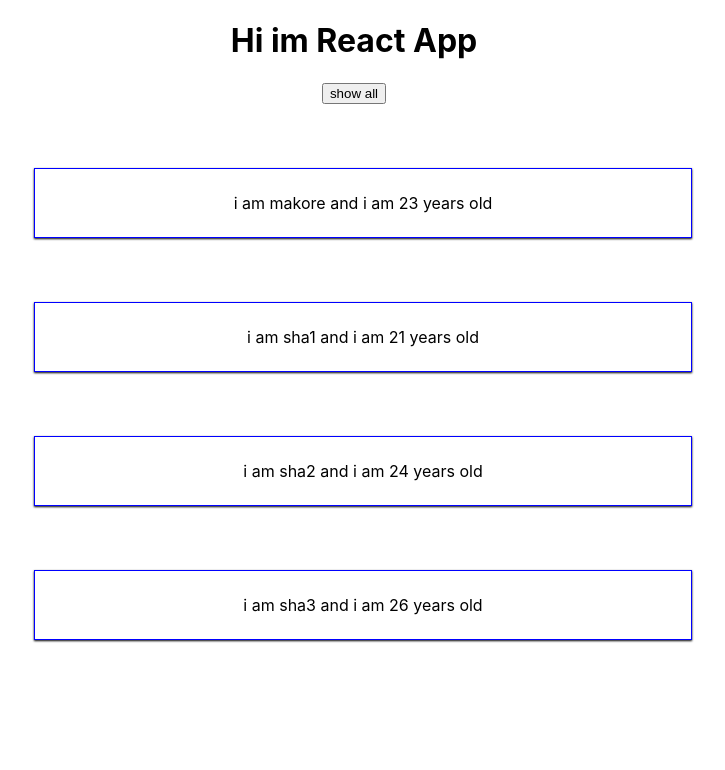
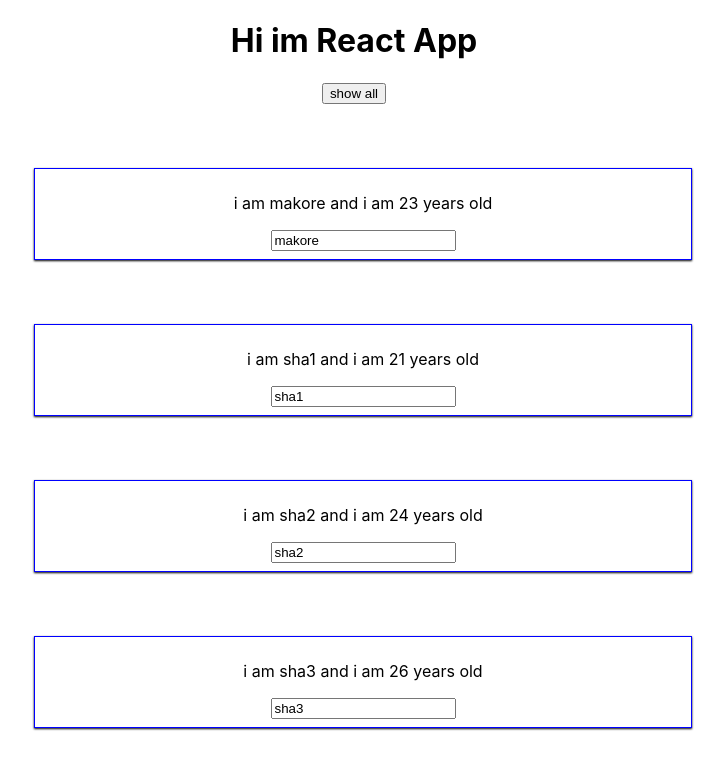
Before and after one commit to shaico92/reactBeginner, a React (Create React App) app: page / in a window 1280 px wide. Both pictures are taken after a click on the button "show all". Shown: the top 770 px of the page, without its empty margins (286-1011 px from the left). Built offline with nearby package versions, Linux system fonts and the light colour scheme.

Commit message:
this is with list

```diff
--- a/src/App.js
+++ b/src/App.js
@@ -6,29 +6,15 @@ import Person from './Person/Person';
 
 
 class App extends Component  {
-  /*
-  const [ personsProps, setPersonsState ] = useState({
-    showPersons : false,
-  persons: [
-      {name: 'makore', age :23},
-      {name: 'sha1', age :21},
-      {name: 'sha2', age :24},
-      {name: 'sha3', age :26}
 
-  ]
-
-
-
-  });
-*/
 
 state = {
   showPersons : false,
 persons: [
-    {name: 'makore', age :23},
-    {name: 'sha1', age :21},
-    {name: 'sha2', age :24},
-    {name: 'sha3', age :26}
+    {id : 'segma1',name: 'makore', age :23},
+    {id : 'segma2',name: 'sha1', age :21},
+    {id : 'segma3',name: 'sha2', age :24},
+    {id : 'segma4',name: 'sha3', age :26}
 
 ]
 
@@ -37,50 +23,6 @@ persons: [
 }
 
 
-
-/*
- switchnNmeHandler = ()=>{
-      if (personsProps.changed===false) {
-        setPersonsState({
-
-          changed : true,
-          persons: [
-          {name: 'Newmakore', age :923},
-          {name: 'Newsha1', age :218},
-          {name: 'Newsha2', age :244},
-          {name: 'Newsha3', age :261}
-
-        ]
-
-
-        })
-      } else {
-        setPersonsState({
-
-          changed : false,
-          persons: [
-              {name: 'makore', age :23},
-              {name: 'sha1', age :21},
-              {name: 'sha2', age :24},
-              {name: 'sha3', age :26}
-
-          ]
-
-
-
-
-
-
-          //
-          })
-      }
-
-  // dont do this!!!! this.state.persons[0].name= 'newName';
-
-
-
-    }
-*/
 
 
 deletePersonHandler = (indexP)=>{
@@ -100,7 +42,27 @@ deletePersonHandler = (indexP)=>{
          this.setState({showPersons : !doesShow})
     }
 
+    nameChangedHandler = (event, id)=> {
+          const personIndex = this.state.persons.findIndex(p=>{
+            return p.id ===id;
 
+          });
+
+          const person = {
+            ...this.state.persons[personIndex]
+          };
+
+          //this is the same as lines 51-53
+          //const person = Object.assign({},this.state.persons[personIndex])
+
+          person.name = event.target.value;
+
+          const persons = [...this.state.persons];
+          persons[personIndex]=person;
+
+          this.setState({persons: persons});
+
+    }
 
 
 
@@ -129,6 +91,8 @@ render()
     click={()=>this.deletePersonHandler(index)}
       name= {person.name}
        age ={person.age}
+       key = {person.id}
+       changed={(event)=>this.nameChangedHandler(event, person.id)}
        />
   })}
 
@@ -153,55 +117,3 @@ render()
 }
 
 export default App;
-
-
-
-  /*
-state = {
-  changed : false,
-  persons: [
-      {name: 'makore', age :23},
-      {name: 'sha1', age :21},
-      {name: 'sha2', age :24},
-      {name: 'sha3', age :26}
-
-  ]
-
-
-}
-
-
-
-switchnNmeHandler = ()=>{
-
-
- // dont do this!!!! this.state.persons[0].name= 'newName';
-  if (this.state.changed===false) {
-    this.setState({
-      changed : true,
-      persons: [
-      {name: 'Newmakore', age :23},
-      {name: 'Newsha1', age :21},
-      {name: 'Newsha2', age :24},
-      {name: 'Newsha3', age :26}
-
-    ]})
-  } else {
-    this.setState({
-      changed : false,
-
-      persons: [
-      {name: 'makore', age :23},
-      {name: 'sha1', age :21},
-      {name: 'sha2', age :24},
-      {name: 'sha3', age :26}
-
-  ] })}
-
-
-
-
-
-
-}
-*/
--- a/src/Person/Person.js
+++ b/src/Person/Person.js
@@ -5,11 +5,12 @@ const Person = (props)=>{
 
     return(
 
-      <div style={props.style} onClick={props.click}>
+      <div style={props.style} >
 
-    <p >  i am {props.name} and i  am {props.age} years old</p>
+    <p  onClick={props.click}>  i am {props.name} and i  am {props.age} years old</p>
 
     <p>{props.children}</p>
+    <input type='text' onChange={props.changed} value={props.name}></input>
 
 
       </div>
```
